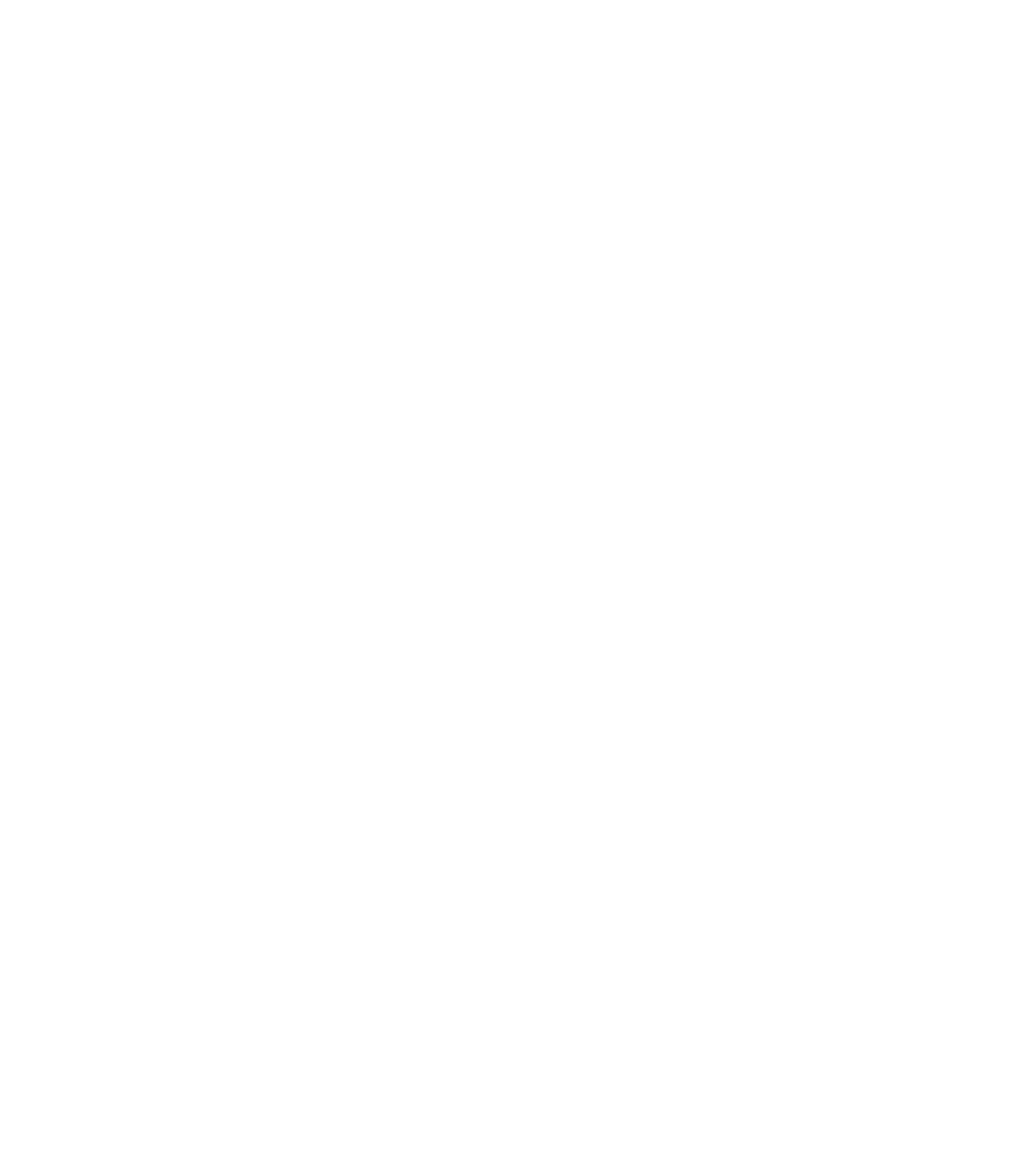
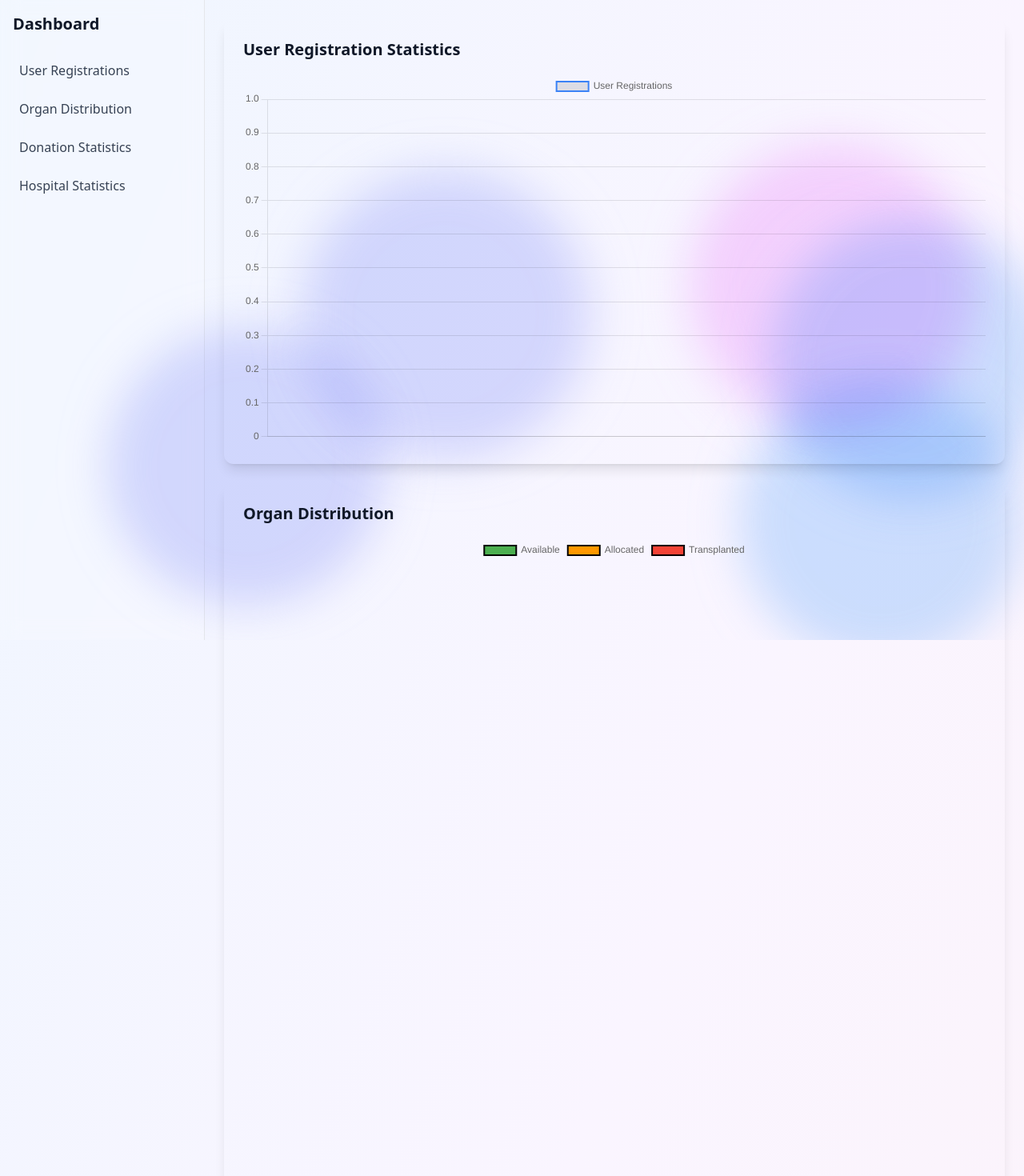
Before and after one commit to Skc2004/Organ_Care, a React (Vite) app in the folder client/: page /admindashboard in a window 1280 px wide. Before the commit this address had no page. Shown: the top 1470 px of the page at 80% size. Before the commit the page ends 800 px from the top, so only its background shows below. Built offline with nearby package versions, Linux system fonts and the light colour scheme; no server answers.

Commit message:
Frontend-AdminDashboard

```diff
--- a/client/package.json
+++ b/client/package.json
@@ -11,9 +11,11 @@
   },
   "dependencies": {
     "@tailwindcss/vite": "^4.0.11",
+    "axios": "^1.8.3",
     "framer-motion": "^12.4.10",
     "lucide-react": "^0.477.0",
     "react": "^19.0.0",
+    "react-chartjs-2": "^5.3.0",
     "react-dom": "^19.0.0",
     "react-router-dom": "^7.3.0",
     "tailwindcss": "^4.0.11"
--- a/client/src/App.jsx
+++ b/client/src/App.jsx
@@ -3,6 +3,7 @@
 import Home from "./pages/Home"
 import Login from "./pages/Login"
 import Register from "./pages/Register"
+import AdminDashboard from './pages/AdminDashboard';
 
 const App =() => {
   return (
@@ -12,6 +13,7 @@
           <Route path="/" element={<Home />} />
           <Route path="/login" element={<Login />} />
           <Route path="/register" element={<Register />} />
+          <Route path="/admindashboard" element={<AdminDashboard />} />
         </Routes>
       </Router>
     </div>
--- a/client/src/pages/AdminDashboard.jsx
+++ b/client/src/pages/AdminDashboard.jsx
@@ -1,8 +1,8 @@
-// src/pages/admin/Dashboard.jsx
 import React, { useEffect, useState } from "react";
-import { Line, Pie } from "react-chartjs-2";
+import { Line, Pie, Bar, Doughnut } from "react-chartjs-2";
 import "chart.js/auto";
 import axios from "axios";
+import { motion } from "framer-motion";
 
 const AdminDashboard = () => {
   const [userStats, setUserStats] = useState({
@@ -12,6 +12,7 @@
         label: "User Registrations",
         data: [],
         borderColor: "#3b82f6",
+        borderWidth: 2, // Darker border
         fill: false,
       },
     ],
@@ -22,6 +23,32 @@
       {
         data: [0, 0, 0],
         backgroundColor: ["#4CAF50", "#FF9800", "#F44336"],
+        borderColor: "#000", // Darker border
+        borderWidth: 2,
+      },
+    ],
+  });
+  const [donationStats, setDonationStats] = useState({
+    labels: ["Blood", "Organs", "Tissues"],
+    datasets: [
+      {
+        label: "Donations",
+        data: [0, 0, 0],
+        backgroundColor: ["#FF6384", "#36A2EB", "#FFCE56"],
+        borderColor: "#000", // Darker border
+        borderWidth: 2,
+      },
+    ],
+  });
+  const [hospitalStats, setHospitalStats] = useState({
+    labels: [],
+    datasets: [
+      {
+        label: "Hospitals",
+        data: [],
+        backgroundColor: "#4CAF50",
+        borderColor: "#000", // Darker border
+        borderWidth: 2,
       },
     ],
   });
@@ -40,6 +67,7 @@
               label: "User Registrations",
               data: data.registrations,
               borderColor: "#3b82f6",
+              borderWidth: 2,
               fill: false,
             },
           ],
@@ -50,6 +78,32 @@
             {
               data: [data.available, data.allocated, data.transplanted],
               backgroundColor: ["#4CAF50", "#FF9800", "#F44336"],
+              borderColor: "#000",
+              borderWidth: 2,
+            },
+          ],
+        });
+        setDonationStats({
+          labels: ["Blood", "Organs", "Tissues"],
+          datasets: [
+            {
+              label: "Donations",
+              data: [data.bloodDonations, data.organDonations, data.tissueDonations],
+              backgroundColor: ["#FF6384", "#36A2EB", "#FFCE56"],
+              borderColor: "#000",
+              borderWidth: 2,
+            },
+          ],
+        });
+        setHospitalStats({
+          labels: data.hospitals.map((h) => h.name),
+          datasets: [
+            {
+              label: "Hospitals",
+              data: data.hospitals.map((h) => h.count),
+              backgroundColor: "#4CAF50",
+              borderColor: "#000",
+              borderWidth: 2,
             },
           ],
         });
@@ -60,18 +114,168 @@
     fetchData();
   }, []);
 
+  // Smooth scroll function
+  const handleSmoothScroll = (id) => {
+    const element = document.getElementById(id);
+    if (element) {
+      element.scrollIntoView({ behavior: "smooth", block: "start" });
+    }
+  };
+
   return (
-    <div className="p-6">
-      <h2 className="text-2xl font-bold mb-4">Admin Dashboard</h2>
-      <div className="grid grid-cols-1 md:grid-cols-2 gap-6">
-        <div className="bg-white p-4 shadow-md rounded-lg">
-          <h3 className="text-lg font-semibold">User Registration Statistics</h3>
-          <Line data={userStats} />
+    <div className="min-h-screen bg-gradient-to-br from-blue-50 via-purple-50 to-pink-50 animate-gradient flex">
+      {/* Sidebar */}
+      <div className="w-64 bg-white/20 backdrop-blur-md border-r border-gray-200 p-4 sticky top-0 h-screen">
+        <h2 className="text-xl font-display font-bold text-gray-900 mb-6">Dashboard</h2>
+        <nav>
+          <ul className="space-y-2">
+            <li>
+              <button
+                onClick={() => handleSmoothScroll("user-stats")}
+                className="block w-full text-left p-2 text-gray-700 hover:bg-purple-50 rounded-lg transition-all"
+              >
+                User Registrations
+              </button>
+            </li>
+            <li>
+              <button
+                onClick={() => handleSmoothScroll("organ-stats")}
+                className="block w-full text-left p-2 text-gray-700 hover:bg-purple-50 rounded-lg transition-all"
+              >
+                Organ Distribution
+              </button>
+            </li>
+            <li>
+              <button
+                onClick={() => handleSmoothScroll("donation-stats")}
+                className="block w-full text-left p-2 text-gray-700 hover:bg-purple-50 rounded-lg transition-all"
+              >
+                Donation Statistics
+              </button>
+            </li>
+            <li>
+              <button
+                onClick={() => handleSmoothScroll("hospital-stats")}
+                className="block w-full text-left p-2 text-gray-700 hover:bg-purple-50 rounded-lg transition-all"
+              >
+                Hospital Statistics
+              </button>
+            </li>
+          </ul>
+        </nav>
+      </div>
+
+      {/* Main Content */}
+      <div className="flex-1 p-6 overflow-y-auto">
+        {/* Floating Shapes */}
+        <div className="fixed inset-0 overflow-hidden pointer-events-none">
+          {[...Array(5)].map((_, i) => (
+            <motion.div
+              key={i}
+              className="absolute rounded-full mix-blend-multiply filter blur-xl opacity-30"
+              animate={{
+                x: [0, 100, 0],
+                y: [0, 100, 0],
+                scale: [1, 1.2, 1],
+              }}
+              transition={{
+                duration: 10 + i * 2,
+                repeat: Infinity,
+                ease: "easeInOut",
+              }}
+              style={{
+                left: `${Math.random() * 100}%`,
+                top: `${Math.random() * 100}%`,
+                backgroundColor: ['#60A5FA', '#818CF8', '#E879F9'][i % 3],
+                width: '300px',
+                height: '300px',
+              }}
+            />
+          ))}
         </div>
-        <div className="bg-white p-4 shadow-md rounded-lg">
-          <h3 className="text-lg font-semibold">Organ Distribution</h3>
-          <Pie data={organStats} />
-        </div>
+
+        {/* Dashboard Content */}
+        <motion.div
+          initial={{ opacity: 0, y: 20 }}
+          animate={{ opacity: 1, y: 0 }}
+          transition={{ duration: 0.8 }}
+          className="relative z-10 space-y-6"
+        >
+          {/* User Registration Statistics */}
+          <div id="user-stats" className="glass-effect p-6 rounded-xl shadow-lg">
+            <h3 className="text-xl font-semibold text-gray-900 mb-4">User Registration Statistics</h3>
+            <Line
+              data={userStats}
+              options={{
+                responsive: true,
+                plugins: {
+                  tooltip: {
+                    enabled: true,
+                    mode: "index",
+                    intersect: false,
+                  },
+                },
+                hover: {
+                  mode: "nearest",
+                  intersect: true,
+                },
+              }}
+            />
+          </div>
+
+          {/* Organ Distribution */}
+          <div id="organ-stats" className="glass-effect p-6 rounded-xl shadow-lg">
+            <h3 className="text-xl font-semibold text-gray-900 mb-4">Organ Distribution</h3>
+            <Pie
+              data={organStats}
+              options={{
+                responsive: true,
+                plugins: {
+                  tooltip: {
+                    enabled: true,
+                  },
+                },
+              }}
+            />
+          </div>
+
+          {/* Donation Statistics */}
+          <div id="donation-stats" className="glass-effect p-6 rounded-xl shadow-lg">
+            <h3 className="text-xl font-semibold text-gray-900 mb-4">Donation Statistics</h3>
+            <Doughnut
+              data={donationStats}
+              options={{
+                responsive: true,
+                plugins: {
+                  tooltip: {
+                    enabled: true,
+                  },
+                },
+              }}
+            />
+          </div>
+
+          {/* Hospital Statistics */}
+          <div id="hospital-stats" className="glass-effect p-6 rounded-xl shadow-lg">
+            <h3 className="text-xl font-semibold text-gray-900 mb-4">Hospital Statistics</h3>
+            <Bar
+              data={hospitalStats}
+              options={{
+                responsive: true,
+                plugins: {
+                  tooltip: {
+                    enabled: true,
+                  },
+                },
+                scales: {
+                  y: {
+                    beginAtZero: true,
+                  },
+                },
+              }}
+            />
+          </div>
+        </motion.div>
       </div>
     </div>
   );
```
Also changed, not shown: 1 other file (tests, documents, lock files or other folders).
